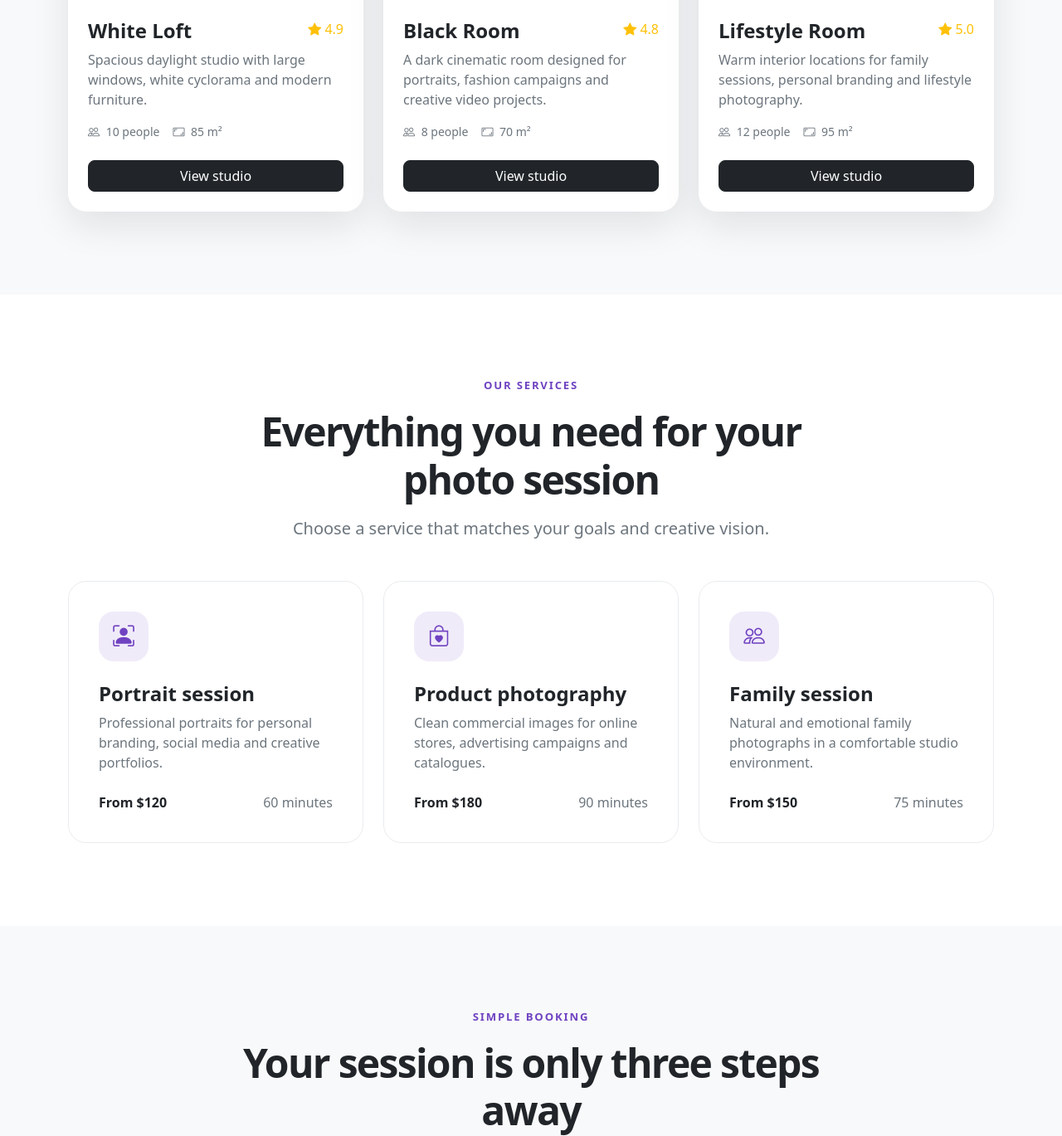
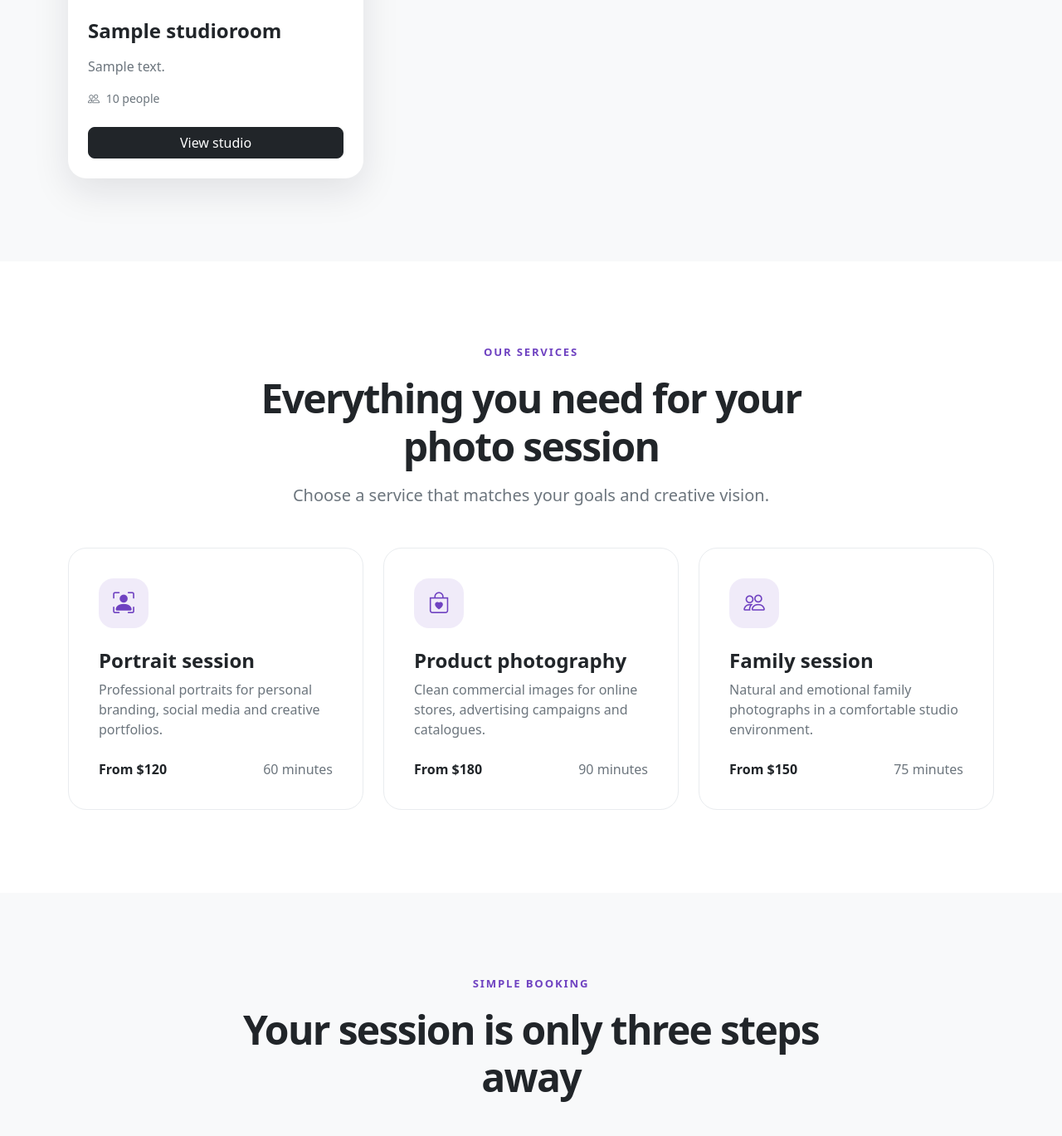
Before and after one commit to Lemonch1ks/PhotoFlow, a Django app: page / in a window 1280 px wide. Shown: the part 1427-2796 px from the top of the page at 83% size. Run offline with Django 5.2, Linux system fonts and the light colour scheme; tables that the repository leaves empty hold one stand-in row (values such as "Sample post"); grey boxes marked "Sample" are stand-in pictures.

Commit message:
feature created dynamic StudioRoom repr on index.html

```diff
--- a/flow/views.py
+++ b/flow/views.py
@@ -6,7 +6,15 @@ from flow.models import StudioRoom
 
 
 def index(request):
-    return render(request, "photoflow/index.html")
+    studios = StudioRoom.objects.all()
+
+    return render(
+        request,
+        "photoflow/index.html",
+        {
+            "studios": studios,
+        },
+    )
 
 
 def sign_up(request):
--- a/templates/photoflow/index.html
+++ b/templates/photoflow/index.html
@@ -459,169 +459,64 @@
                     <i class="bi bi-arrow-right ms-2"></i>
                 </a>
             </div>
-
                 <div class="row g-4">
 
+                    {% for studio in studios %}
                         <div class="col-md-6 col-lg-4">
                             <article class="card studio-card h-100">
+
                                 <div class="position-relative overflow-hidden">
+
+                                    {% if studio.image %}
                                         <img
-                                src="https://images.unsplash.com/photo-1600607687939-ce8a6c25118c?auto=format&fit=crop&w=900&q=80"
+                                            src="{{ studio.image.url }}"
                                             class="card-img-top"
-                                alt="Bright daylight photography studio"
+                                            alt="{{ studio.name }}"
                                         >
+                                    {% else %}
+                                        <img
+                                            src="https://placehold.co/900x600?text=No+image"
+                                            class="card-img-top"
+                                            alt="No image available"
+                                        >
+                                    {% endif %}
 
                                     <span class="price-badge">
-                                From $45/hour
+                                        From ${{ studio.price_per_hour }}/hour
                                     </span>
                                 </div>
 
-                        <div class="card-body p-4">
-                            <div class="d-flex justify-content-between align-items-start gap-3 mb-2">
-                                <h3 class="h4 fw-bold mb-0">
-                                    White Loft
+                                <div class="card-body p-4 d-flex flex-column">
+                                    <h3 class="h4 fw-bold mb-3">
+                                        {{ studio.name }}
                                     </h3>
 
-                                <span class="text-warning text-nowrap">
-                                    <i class="bi bi-star-fill"></i>
-                                    4.9
-                                </span>
-                            </div>
-
                                     <p class="text-secondary">
-                                Spacious daylight studio with large windows,
-                                white cyclorama and modern furniture.
+                                        {{ studio.description|truncatewords:20 }}
                                     </p>
 
-                            <div class="d-flex gap-3 text-secondary small mb-4">
-                                <span>
+                                    <div class="text-secondary small mb-4">
                                         <i class="bi bi-people me-1"></i>
-                                    10 people
-                                </span>
-
-                                <span>
-                                    <i class="bi bi-aspect-ratio me-1"></i>
-                                    85 m²
-                                </span>
+                                        {{ studio.capacity }} people
                                     </div>
 
                                     <a
-                                href="{% url 'flow:studio-detail' studio_id=1 %}"
-                                class="btn btn-dark w-100 rounded-3"
+                                        href="{% url 'flow:studio-detail' studio.id %}"
+                                        class="btn btn-dark w-100 rounded-3 mt-auto"
                                     >
                                         View studio
                                     </a>
                                 </div>
+
                             </article>
                         </div>
-
-
-                <div class="col-md-6 col-lg-4">
-                    <article class="card studio-card h-100">
-                        <div class="position-relative overflow-hidden">
-                            <img
-                                src="https://images.unsplash.com/photo-1600210492486-724fe5c67fb0?auto=format&fit=crop&w=900&q=80"
-                                class="card-img-top"
-                                alt="Dark modern photography studio"
-                            >
-
-                            <span class="price-badge">
-                                From $60/hour
-                            </span>
+                    {% empty %}
+                        <div class="col-12">
+                            <div class="alert alert-secondary">
+                                No studios have been added yet.
                             </div>
-
-                        <div class="card-body p-4">
-                            <div class="d-flex justify-content-between align-items-start gap-3 mb-2">
-                                <h3 class="h4 fw-bold mb-0">
-                                    Black Room
-                                </h3>
-
-                                <span class="text-warning text-nowrap">
-                                    <i class="bi bi-star-fill"></i>
-                                    4.8
-                                </span>
                         </div>
-
-                            <p class="text-secondary">
-                                A dark cinematic room designed for portraits,
-                                fashion campaigns and creative video projects.
-                            </p>
-
-                            <div class="d-flex gap-3 text-secondary small mb-4">
-                                <span>
-                                    <i class="bi bi-people me-1"></i>
-                                    8 people
-                                </span>
-
-                                <span>
-                                    <i class="bi bi-aspect-ratio me-1"></i>
-                                    70 m²
-                                </span>
-                            </div>
-
-                            <a
-                                href="#"
-                                class="btn btn-dark w-100 rounded-3"
-                            >
-                                View studio
-                            </a>
-                        </div>
-                    </article>
-                </div>
-
-
-                <div class="col-md-6 col-lg-4">
-                    <article class="card studio-card h-100">
-                        <div class="position-relative overflow-hidden">
-                            <img
-                                src="https://images.unsplash.com/photo-1618221195710-dd6b41faaea6?auto=format&fit=crop&w=900&q=80"
-                                class="card-img-top"
-                                alt="Elegant lifestyle photography studio"
-                            >
-
-                            <span class="price-badge">
-                                From $55/hour
-                            </span>
-                        </div>
-
-                        <div class="card-body p-4">
-                            <div class="d-flex justify-content-between align-items-start gap-3 mb-2">
-                                <h3 class="h4 fw-bold mb-0">
-                                    Lifestyle Room
-                                </h3>
-
-                                <span class="text-warning text-nowrap">
-                                    <i class="bi bi-star-fill"></i>
-                                    5.0
-                                </span>
-                            </div>
-
-                            <p class="text-secondary">
-                                Warm interior locations for family sessions,
-                                personal branding and lifestyle photography.
-                            </p>
-
-                            <div class="d-flex gap-3 text-secondary small mb-4">
-                                <span>
-                                    <i class="bi bi-people me-1"></i>
-                                    12 people
-                                </span>
-
-                                <span>
-                                    <i class="bi bi-aspect-ratio me-1"></i>
-                                    95 m²
-                                </span>
-                            </div>
-
-                            <a
-                                href="#"
-                                class="btn btn-dark w-100 rounded-3"
-                            >
-                                View studio
-                            </a>
-                        </div>
-                    </article>
-                </div>
+                    {% endfor %}
 
                 </div>
         </div>
```
Lines whose indentation alone changed are shown as unchanged.
